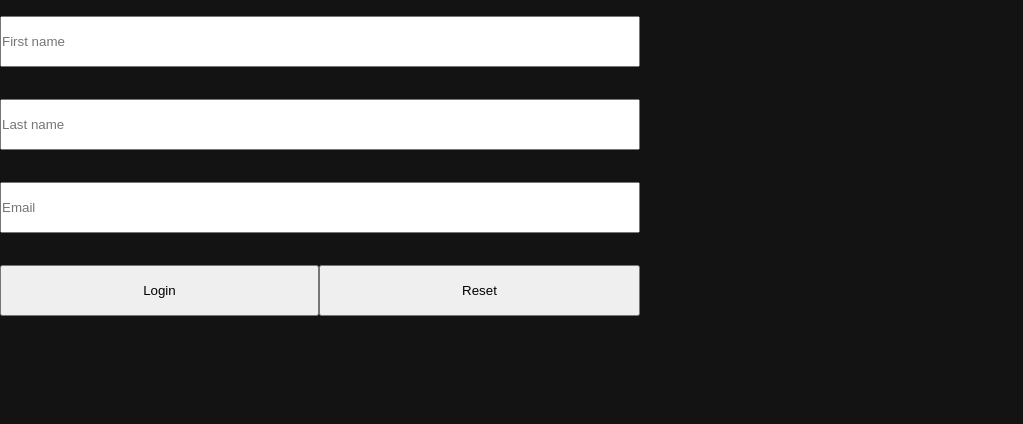
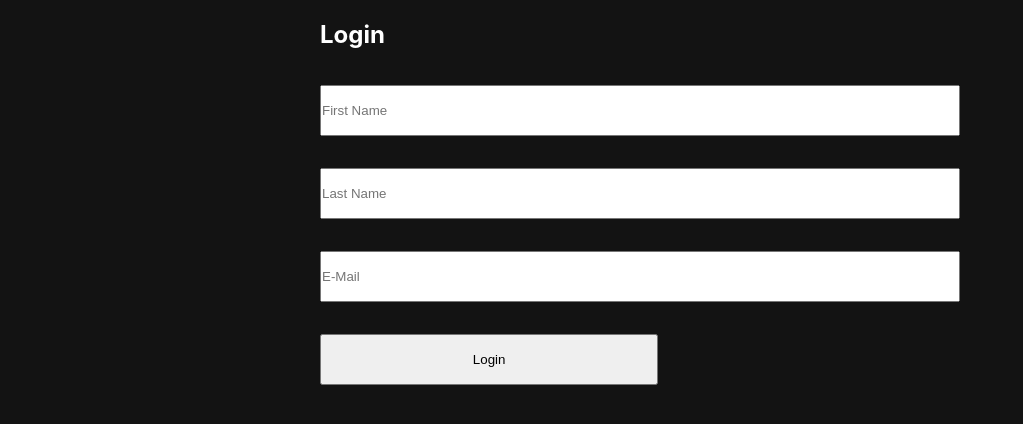
Before and after one commit to Nairtoch/strings_online, a React (Create React App) app: page /Login in a window 1280 px wide. Shown: the top 424 px of the page, without its empty margins (0-1023 px from the left). Built offline with nearby package versions, Linux system fonts and the light colour scheme.

Commit message:
styling form

```diff
--- a/src/App.scss
+++ b/src/App.scss
@@ -76,6 +76,12 @@ body {
     grid-template-rows: auto;
     width: 50%;
     height: 20vh;
+    margin-left: 25%;
+    margin-right:25%;
+
+    h2{
+        color: white;
+    }
 
     input{
         padding: 2vh 0;
--- a/src/Components/Pages/Login.jsx
+++ b/src/Components/Pages/Login.jsx
@@ -10,13 +10,14 @@ export const Login = () => {
 
     return (
         <form onSubmit={handleSubmit(onSubmit)} className="LoginForm">
-            <input type="text" placeholder="First name" {...register("First name", { required: true, maxLength: 80 })} />
-            <input type="text" placeholder="Last name" {...register("Last name", { required: true, maxLength: 100 })} />
-            <input type="text" placeholder="Email" {...register("Email", { required: true, pattern: /^\S+@\S+$/i })} />
+            <h2>Login</h2>
+            <input type="text" placeholder="First Name" {...register("First name", { required: true, maxLength: 80 })} />
+            <input type="text" placeholder="Last Name" {...register("Last name", { required: true, maxLength: 100 })} />
+            <input type="text" placeholder="E-Mail" {...register("Email", { required: true, pattern: /^\S+@\S+$/i })} />
 
             <div className="col-2">
                 <input type="submit" value="Login" />
-                <input type="reset" value="Reset" />
+                {/* <input type="reset" value="Reset" /> */}
             </div>
         </form>
     )
```
